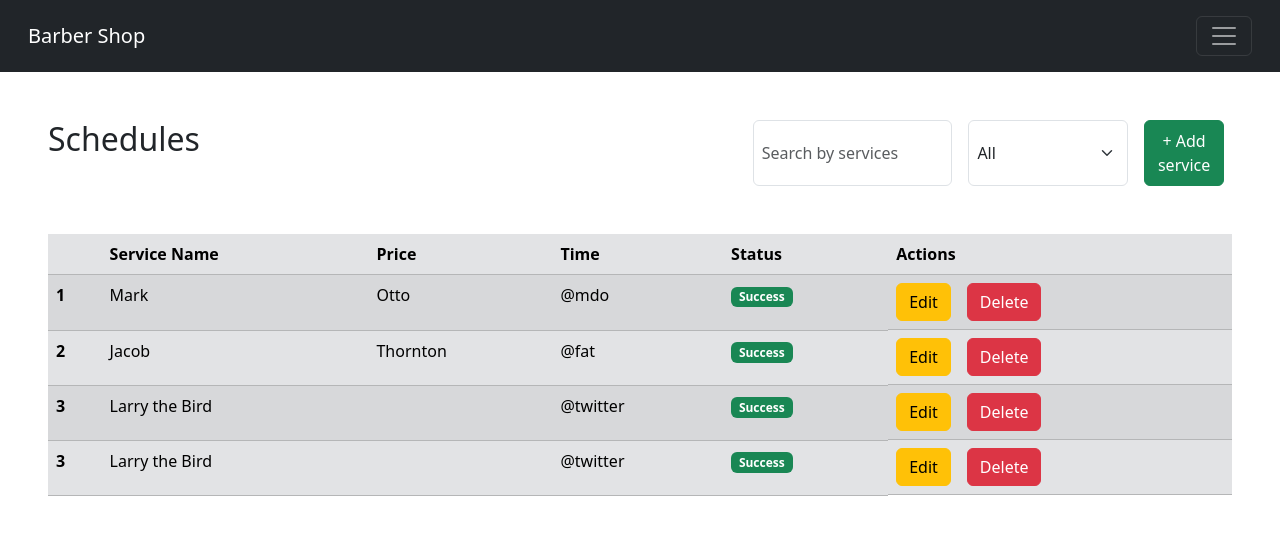
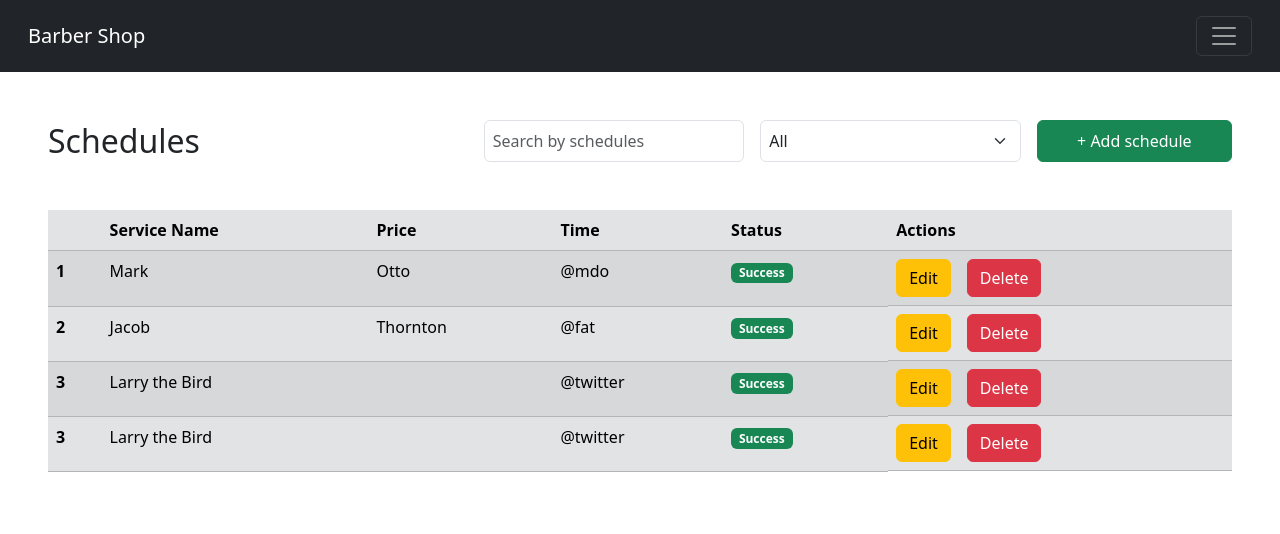
Before and after one commit to Cristiano005/barbearia, a Vue app in the folder barbershop-admin/: page /schedules in a window 1280 px wide. Shown: the top 534 px of the page. Built offline with nearby package versions, Linux system fonts and the light colour scheme.

Commit message:
Modal for add new schedule added to the Schedule Page Admin

```diff
--- a/barbershop-admin/src/views/SchedulesView.vue
+++ b/barbershop-admin/src/views/SchedulesView.vue
@@ -1,15 +1,50 @@
 <template>
-    <TheHeader/>
+    <TheHeader />
     <main class="p-5">
-        <div class="table-header row flex-wrap justify-content-between gap-2">
-            <h2 class="col-12 col-lg-6">Schedules</h2>
-            <div class="d-flex col-12 col-lg-5 filters flex-wrap gap-3">
-                <div class="col-12 col-lg-5">
-                    <input
-                        class="form-control me-2 h-100 p-2"
-                        type="search"
-                        placeholder="Search by services"
-                        aria-label="Search" />
+        <div class="modal fade" id="exampleModal" tabindex="-1" aria-labelledby="exampleModalLabel" aria-hidden="true">
+            <div class="modal-dialog">
+                <div class="modal-content">
+                    <div class="modal-header">
+                        <h1 class="modal-title fs-5" id="exampleModalLabel">New schedule</h1>
+                        <button type="button" class="btn-close" data-bs-dismiss="modal" aria-label="Close"></button>
+                    </div>
+                    <div class="modal-body">
+                        <form>
+                            <div class="mb-3">
+                                <label for="customer" class="col-form-label">Customer:</label>
+                                <input type="text" class="form-control" placeholder="Enter with the name" id="customer" />
+                            </div>
+                            <div class="mb-3">
+                                <label for="service-to-schedule" class="col-form-label">Service:</label>
+                                <select class="form-select h-100 p-2" aria-label="Default select example" id="service-to-schedule">
+                                    <option selected>All</option>
+                                    <option value="1">One</option>
+                                    <option value="2">Two</option>
+                                    <option value="3">Three</option>
+                                </select>
+                            </div>
+                            <div class="mb-3">
+                                <label for="customer" class="col-form-label">Date and Hour:</label>
+                                <input type="text" class="form-control" id="customer" />
+                            </div>
+                            <div class="mb-3">
+                                <label for="message-text" class="col-form-label">Note:</label>
+                                <textarea class="form-control" placeholder="Any notes..." id="message-text"></textarea>
+                            </div>
+                        </form>
+                    </div>
+                    <div class="modal-footer">
+                        <button type="button" class="btn btn-secondary" data-bs-dismiss="modal">Close</button>
+                        <button type="button" class="btn btn-success">Schedule</button>
+                    </div>
+                </div>
+            </div>
+        </div>
+        <div class="table-header row flex-wrap align-items-center justify-content-between gap-2">
+            <h2 class="col-12 col-lg-3 col-xxl-6 mb-0">Schedules</h2>
+            <div class="d-flex col-12 col-lg-8 col-xxl-5 filters flex-wrap justify-content-end gap-3">
+                <div class="col-12 col-lg-4">
+                    <input class="form-control me-2 h-100 p-2" type="search" placeholder="Search by schedules" aria-label="Search" />
                 </div>
                 <div class="col-12 col-lg-4">
                     <select class="form-select h-100 p-2" aria-label="Default select example">
@@ -19,8 +54,8 @@
                         <option value="3">Three</option>
                     </select>
                 </div>
-                <button type="button" class="btn btn-success col-12 col-lg-2 p-2">
-                    + Add service
+                <button type="button" class="btn btn-success col-12 col-lg-3" data-bs-toggle="modal" data-bs-target="#exampleModal">
+                    + Add schedule
                 </button>
             </div>
         </div>
@@ -46,12 +81,7 @@
                             <span class="badge text-bg-success">Success</span>
                         </td>
                         <td class="d-flex flex-wrap gap-3">
-                            <button
-                                class="btn btn-warning"
-                                data-bs-toggle="modal"
-                                data-bs-target="#modal-delete">
-                                Edit
-                            </button>
+                            <button class="btn btn-warning" data-bs-toggle="modal" data-bs-target="#modal-delete">Edit</button>
                             <button class="btn btn-danger">Delete</button>
                         </td>
                     </tr>
@@ -99,7 +129,5 @@
 </template>
 
 <script setup>
-
 import TheHeader from '@/components/TheHeader.vue';
-
 </script>
--- a/barbershop-admin/src/views/ServicesView.vue
+++ b/barbershop-admin/src/views/ServicesView.vue
@@ -42,11 +42,11 @@
             </div>
         </div>
     </div>
-    <main class="mvh-100 p-5">
-        <div class="table-header row flex-wrap justify-content-between gap-2">
-            <h2 class="col-12 col-lg-6">Services</h2>
-            <div class="d-flex col-12 col-lg-5 filters flex-wrap gap-3">
-                <div class="col-12 col-lg-5">
+    <main class="p-5">
+        <div class="table-header row flex-wrap align-items-center justify-content-between gap-2">
+            <h2 class="col-12 col-lg-3 col-xxl-6 mb-0">Services</h2>
+            <div class="d-flex col-12 col-lg-8 col-xxl-5 filters flex-wrap justify-content-end gap-3">
+                <div class="col-12 col-lg-4">
                     <input
                         class="form-control me-2 h-100 p-2"
                         type="search"
@@ -61,7 +61,7 @@
                         <option value="3">Three</option>
                     </select>
                 </div>
-                <button type="button" class="btn btn-success col-12 col-lg-2 p-2">
+                <button type="button" class="btn btn-success col-12 col-lg-3">
                     + Add service
                 </button>
             </div>
```
